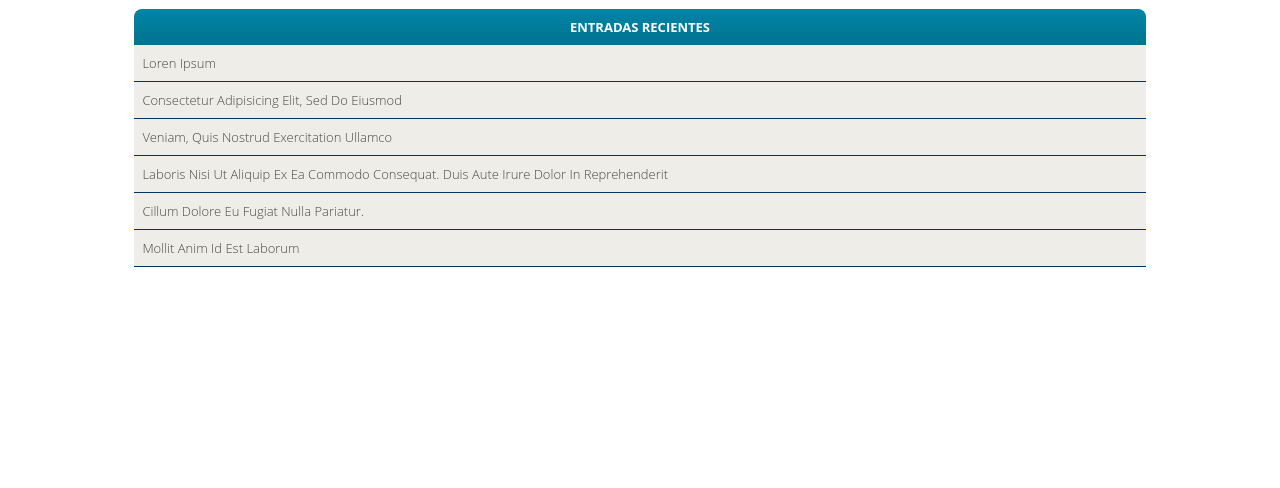
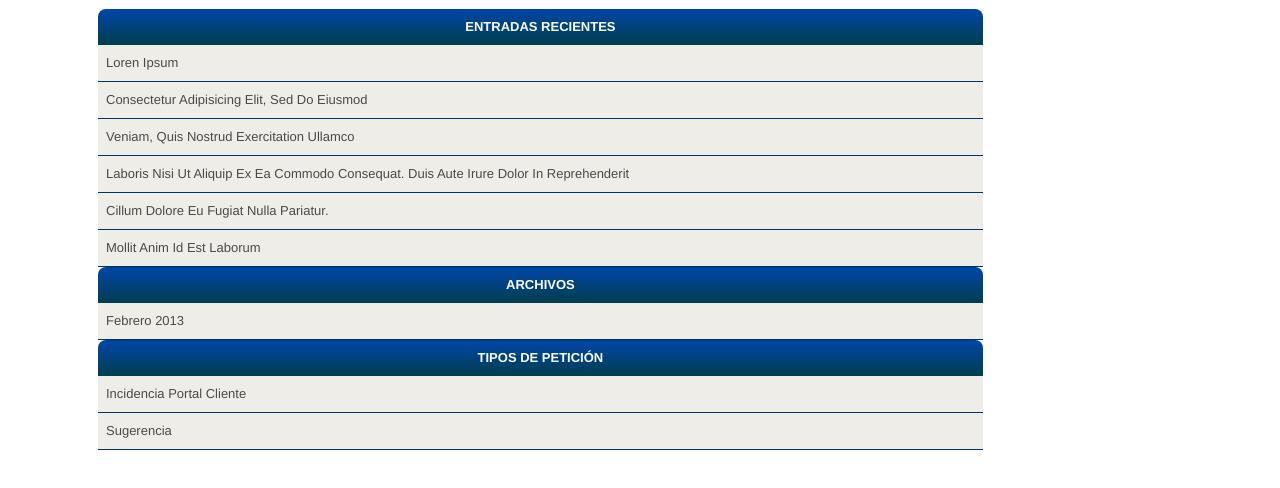
Before and after one commit to ricardovegas/citytime, a plain HTML site: page menu.html in a window 1280 px wide. Drawn offline with Linux system fonts and the light colour scheme; a web font is replaced by a local one.

```diff
--- a/menu.html
+++ b/menu.html
@@ -13,13 +13,42 @@
 
 
 <table class="menu">
-<tr><th>ENTRADAS RECIENTES</th></tr>
-<tr><td>Loren ipsum</td></tr>
-<tr><td>consectetur adipisicing elit, sed do eiusmod</td></tr>
-<tr><td>veniam, quis nostrud exercitation ullamco</td></tr>
-<tr><td>laboris nisi ut aliquip ex ea commodo consequat. Duis aute irure dolor in reprehenderit </td></tr>
-<tr><td>cillum dolore eu fugiat nulla pariatur.</td></tr>
-<tr><td>mollit anim id est laborum</td></tr>
+    <tr>
+        <th>ENTRADAS RECIENTES</th>
+    </tr>
+    <tr>
+        <td>Loren ipsum</td>
+    </tr>
+    <tr>
+        <td>consectetur adipisicing elit, sed do eiusmod</td>
+    </tr>
+    <tr>
+        <td>veniam, quis nostrud exercitation ullamco</td>
+    </tr>
+    <tr>
+        <td>laboris nisi ut aliquip ex ea commodo consequat. Duis aute irure dolor in reprehenderit</td>
+    </tr>
+    <tr>
+        <td>cillum dolore eu fugiat nulla pariatur.</td>
+    </tr>
+    <tr>
+        <td>mollit anim id est laborum</td>
+    </tr>
+    <tr>
+        <th>Archivos</th>
+    </tr>
+    <tr>
+        <td>Febrero 2013</td>
+    </tr>
+    <tr>
+        <th>Tipos de petici&oacute;n</th>
+    </tr>
+    <tr>
+        <td>Incidencia Portal Cliente</td>
+    </tr>
+    <tr>
+        <td>Sugerencia</td>
+    </tr>
 </table>
 
 </body>
--- a/site.css
+++ b/site.css
@@ -1,3 +1,7 @@
+@font-face {
+    font-family: "Dosis";
+    src: url('dosis.medium.ttf') format("truetype");
+}
 body {
     font-family: 'Open Sans', Helvetica, Arial, sans-serif;
     font-weight: 300;
@@ -114,19 +118,20 @@ li.sq-left-6, li.sq-right-6 {
 div.app-logo {
     position: absolute;
     top: 10px;
-    left: 150px;
+    left: 135px;
 }
 
 table.menu {
-    margin: 0 auto;
-    width: 80%;
+    font-family: 'Dosis', Helvetica, Arial, sans-serif;
+    width: 70%;
     border-collapse: collapse;
     border-radius: 8px;
+    margin: 0 auto 0 90px;
 }
 
 table.menu th {
     background: #acc8cc;
-    background: linear-gradient(to bottom, rgba(0,132,168,1) 0%,rgba(0,116,142,1) 100%); /* W3C */
+    background: linear-gradient(to bottom, rgb(0, 70, 168) 0%, rgb(0, 62, 78) 100%); /* W3C */
     padding: 8px;
     text-align: center;
     border-radius: 8px 8px 0 0;
```
